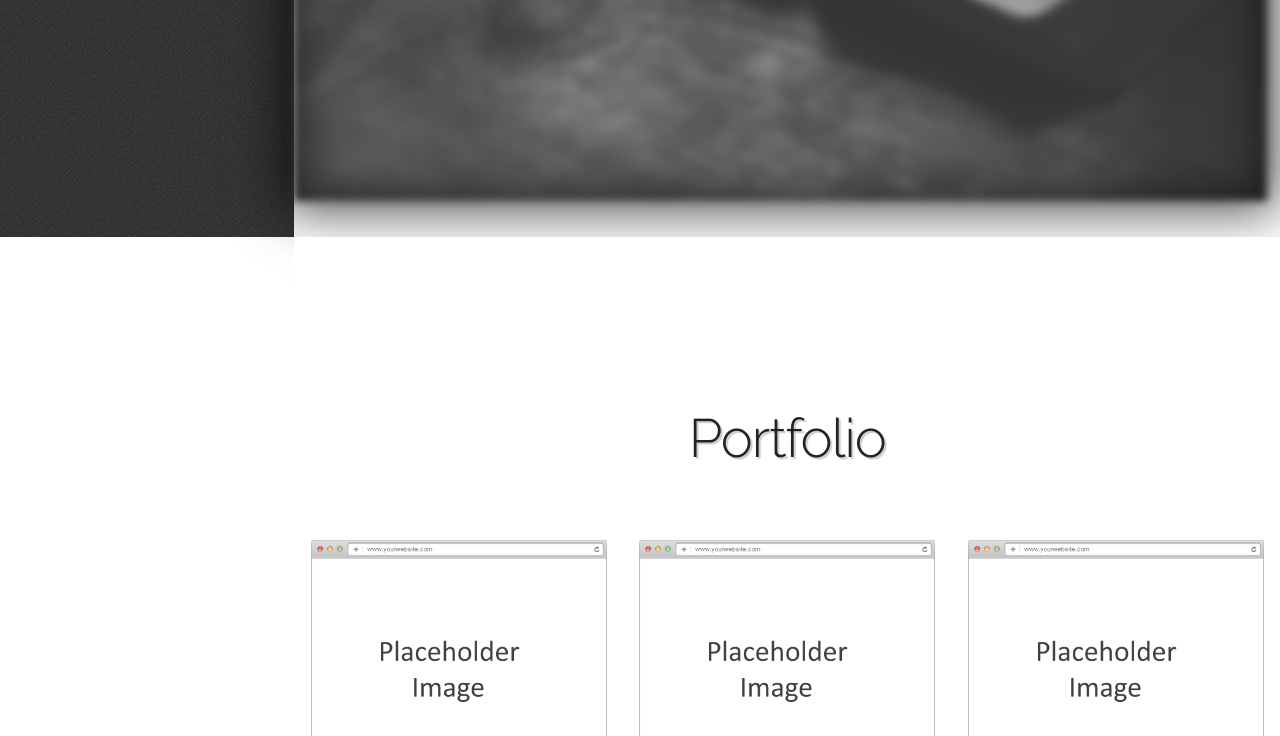
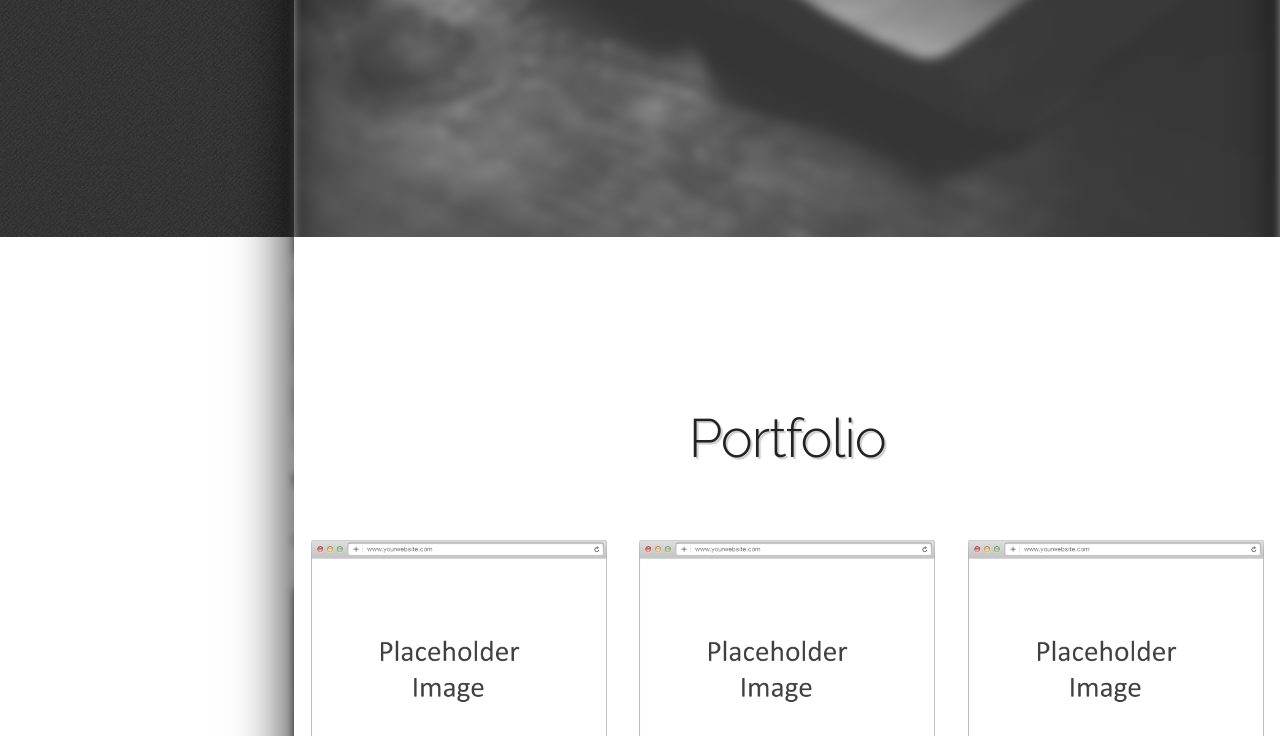
Before and after one commit to royshouvik/p1, a plain HTML site: page index.html in a window 1280 px wide. Shown: the part 563-1299 px from the top of the page. Drawn offline with Linux system fonts and the light colour scheme.

Commit message:
fixed width of background

```diff
--- a/css/style2.css
+++ b/css/style2.css
@@ -257,10 +257,10 @@ ul.social {
     background-attachment: fixed;
     background-clip: border-box;
     background-size: cover;
-    background-position: top left;
+    background-position: center center;
     box-shadow: inset 0 0 48px 0 rgba(0, 0, 0, 0.7), 0 0 48px 10px rgba(0, 0, 0, 0.7);
-    width: 76vw;
-    height: 100vh;
+    width: 100%;
+    height: 100%;
     -webkit-filter: blur(4px);
     filter: blur(4px);
 }
```
